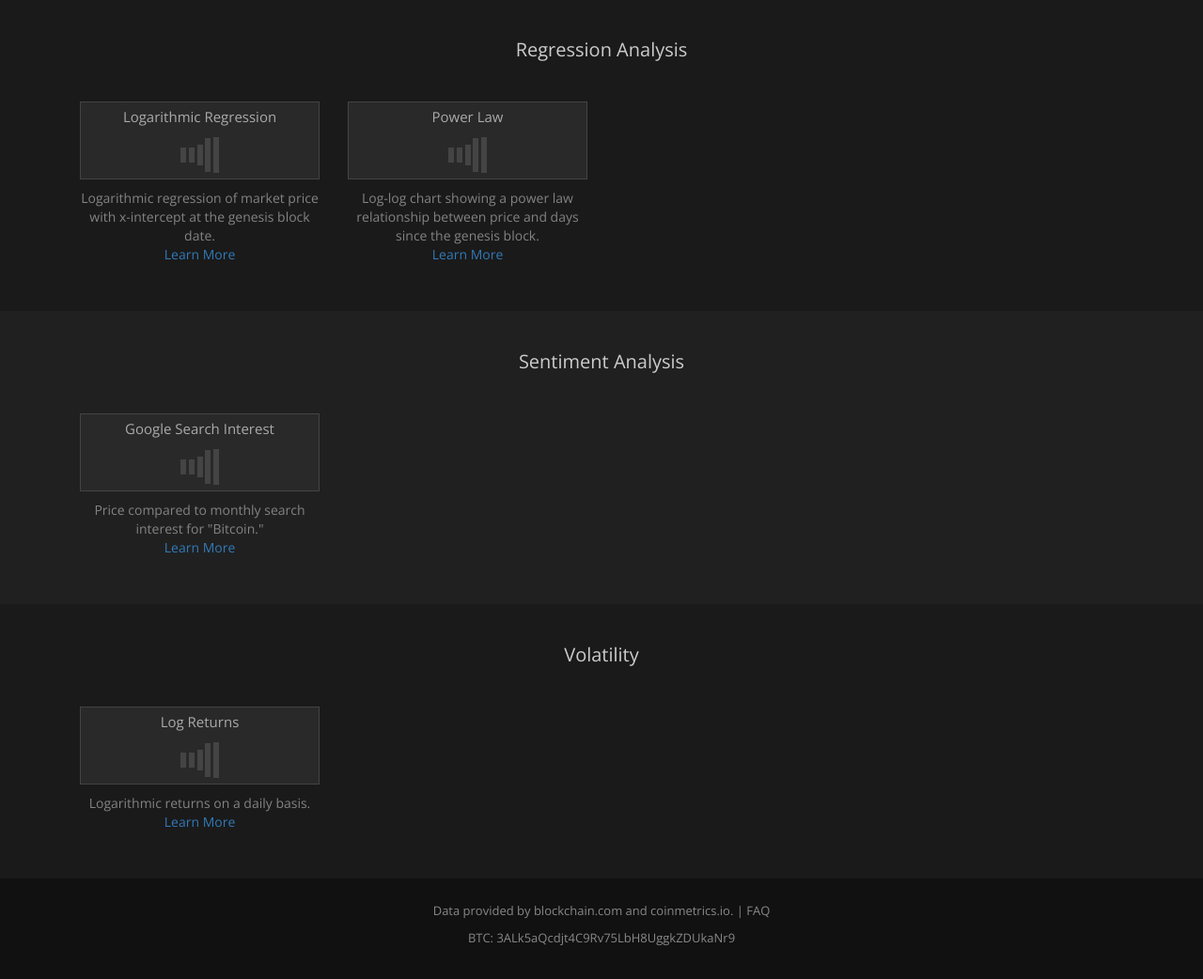
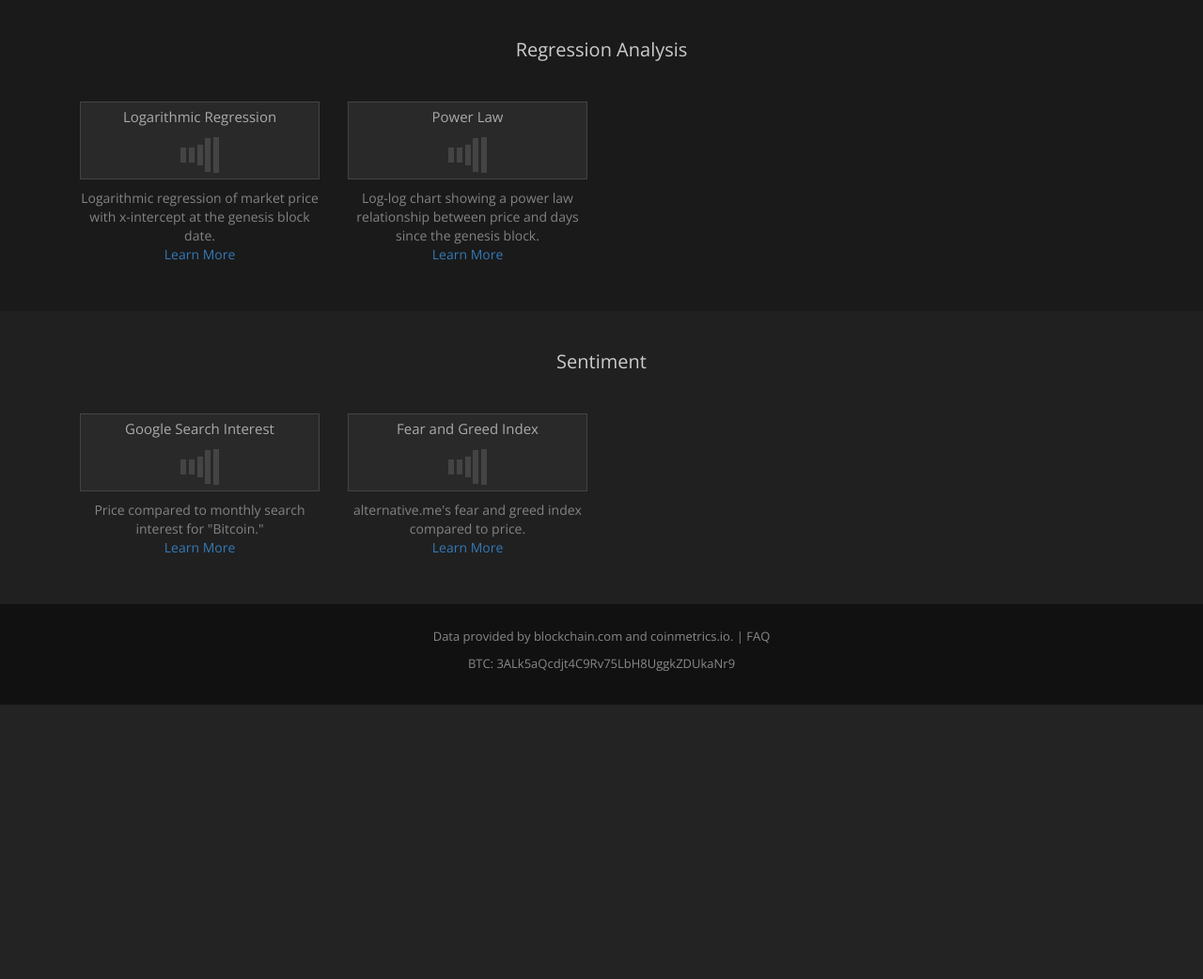
Before and after one commit to christosci/BitcoinTrajectory, a PHP site: page / in a window 1280 px wide. Shown: the part 694-1736 px from the top of the page at 94% size. After the commit the page ends 1444 px from the top, so only its background shows below. Run offline with PHP 8.4, Linux system fonts and the light colour scheme; some libraries are stand-ins or nearby versions.

Commit message:
fix column grid, add fear and greed

```diff
--- a/index.php
+++ b/index.php
@@ -2,7 +2,7 @@
 <div class="row odd">
   <div class="title w-100">Theoretical Value</div>
   <div class="container">
-    <div class="col-md-3 col-sm-4 col-xs-12">
+    <div class="col-md-3 col-sm-6 col-xs-12">
       <div class="card">
         <a href="charts/chart.php?id=metcalfe" class="chart-link">
           <div class="card-body">
@@ -26,7 +26,7 @@
         </p>
       </div>
     </div>
-    <div class="col-md-3 col-sm-4 col-xs-12">
+    <div class="col-md-3 col-sm-6 col-xs-12">
       <div class="card">
         <a href="charts/chart.php?id=generalized_metcalfe" class="chart-link">
           <div class="card-body">
@@ -47,7 +47,7 @@
         </p>
       </div>
     </div>
-    <div class="col-md-3 col-sm-4 col-xs-12">
+    <div class="col-md-3 col-sm-6 col-xs-12">
       <div class="card">
         <a href="charts/chart.php?id=sf" class="chart-link">
           <div class="card-body">
@@ -70,7 +70,7 @@
         </p>
       </div>
     </div>
-    <div class="col-md-3 col-sm-4 col-xs-12">
+    <div class="col-md-3 col-sm-6 col-xs-12">
       <div class="card">
         <a href="charts/chart.php?id=mvrv" class="chart-link">
           <div class="card-body">
@@ -94,7 +94,7 @@
         </p>
       </div>
     </div>
-    <div class="col-md-3 col-sm-4 col-xs-12">
+    <div class="col-md-3 col-sm-6 col-xs-12">
       <div class="card">
         <a href="charts/chart.php?id=metcalfe_multiple" class="chart-link">
           <div class="card-body">
@@ -122,7 +122,7 @@
 <div class="row even">
   <div class="title w-100">Regression Analysis</div>
   <div class="container">
-    <div class="col-md-3 col-sm-4 col-xs-12">
+    <div class="col-md-3 col-sm-6 col-xs-12">
       <div class="card">
         <a href="charts/chart.php?id=trolololo" class="chart-link">
           <div class="card-body">
@@ -145,7 +145,7 @@
         </p>
       </div>
     </div>
-    <div class="col-md-3 col-sm-4 col-xs-12">
+    <div class="col-md-3 col-sm-6 col-xs-12">
       <div class="card">
         <a href="charts/chart.php?id=power_law" class="chart-link">
           <div class="card-body">
@@ -171,9 +171,9 @@
   </div>
 </div>
 <div class="row odd">
-  <div class="title w-100">Sentiment Analysis</div>
+  <div class="title w-100">Sentiment</div>
   <div class="container">
-    <div class="col-md-3 col-sm-4 col-xs-12">
+    <div class="col-md-3 col-sm-6 col-xs-12">
       <div class="card">
         <a href="charts/chart.php?id=interest" class="chart-link">
           <div class="card-body">
@@ -195,12 +195,34 @@
         </p>
       </div>
     </div>
+    <div class="col-md-3 col-sm-6 col-xs-12">
+      <div class="card">
+        <a href="charts/chart.php?id=fear_greed_index" class="chart-link">
+          <div class="card-body">
+            <p class="card-title">Fear and Greed Index</p>
+            <div id="thumbnail-feargreed" class="thumbnail spinner">
+              <div class="rect1"></div>
+              <div class="rect2"></div>
+              <div class="rect3"></div>
+              <div class="rect4"></div>
+              <div class="rect5"></div>
+            </div>
+          </div>
+        </a>
+        <p class="card-text">
+          alternative.me's fear and greed index compared to price.<br />
+          <a href="https://alternative.me/crypto/fear-and-greed-index/"
+            >Learn More</a
+          >
+        </p>
+      </div>
+    </div>
   </div>
 </div>
-<div class="row even">
+<!-- <div class="row even">
   <div class="title w-100">Volatility</div>
   <div class="container">
-    <div class="col-md-3 col-sm-4 col-xs-12">
+    <div class="col-md-3 col-sm-6 col-xs-12">
       <div class="card">
         <a href="charts/chart.php?id=daily_log_returns" class="chart-link">
           <div class="card-body">
@@ -223,5 +245,5 @@
       </div>
     </div>
   </div>
-</div>
+</div> -->
 <?php include ("footer.html"); ?>
```
